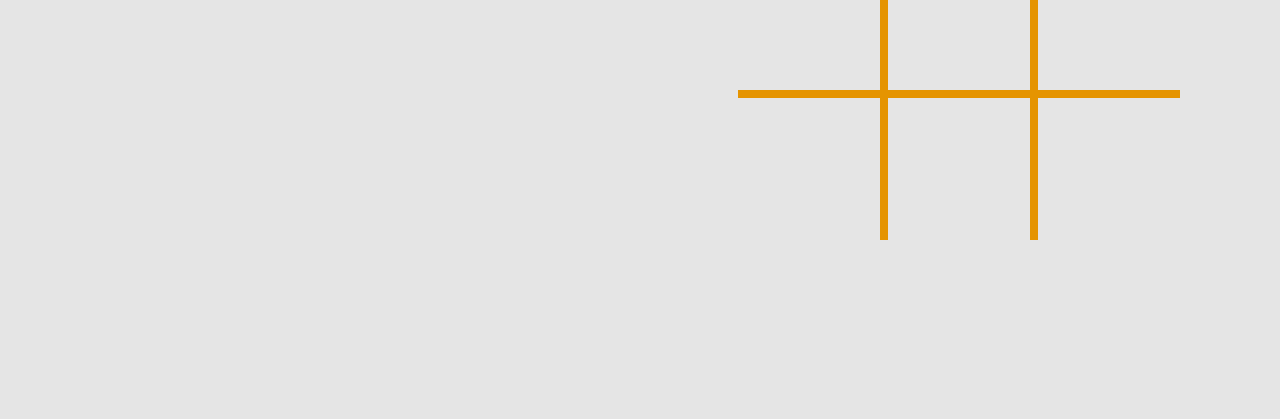
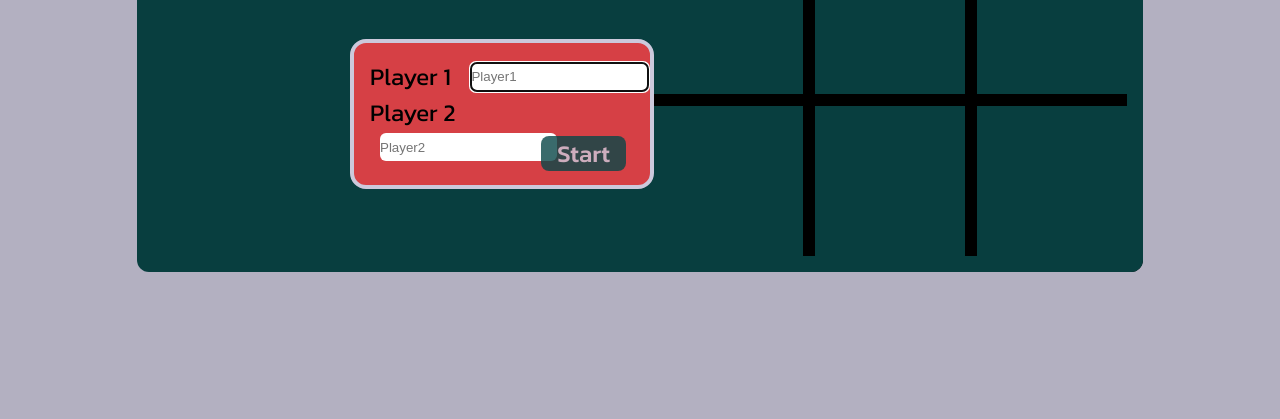
Before and after one commit to Luckychajjer/todo_app, a plain HTML site: page odin/tic-tac-toe/index.html in a window 1280 px wide. Shown: the part 381-800 px from the top of the page. Drawn offline with Linux system fonts and the light colour scheme.

Commit message:
upadted tic-tac-toe

```diff
--- a/odin/tic-tac-toe/index.html
+++ b/odin/tic-tac-toe/index.html
@@ -10,11 +10,14 @@
     <section class="playerInfo">
         <h1>Tic-Tac-Toe</h1>
     </section>
-    <main class="gameboard"></main>
+    <main>
+        <div></div>
+        <div class="gameboard"></div>
+    </main>
     <dialog>
-        <label>Player 1 : <input type="text" id="p1"></label>
-        <label>Player 2 : <input type="text" id="p2"></label>
-        <button class="restart">Restart/Start game</button>
+        <label>Player 1 <input type="text" id="p1" placeholder="Player1"></label>
+        <label>Player 2 <input type="text" id="p2" placeholder="Player2"></label>
+        <button class="restart">Start</button>
     </dialog>
     <script src="script.js"></script>
 </body>
--- a/odin/tic-tac-toe/script.js
+++ b/odin/tic-tac-toe/script.js
@@ -1,4 +1,4 @@
-function board(){
+function board(){ //this handles all board related function
     let gameBoard =[];
     let displayBoard=[];
     let row = 3;
@@ -42,7 +42,7 @@ function cell(){
     return{getValue,setValue};
 }
 
-function person(p1 = "player1",p2="player2"){
+function person(p1 = "Player1",p2="Player2"){ //this handles all players related
     const player1=document.querySelector(".player1")
     const player2 =document.querySelector(".player2")
     let players = [
@@ -50,12 +50,11 @@ function person(p1 = "player1",p2="player2"){
         {name:p2, token:"O",class:player2}
     ];
     let currPlayer = players[0];
-    // currPlayer.class.classList.toggle("currPlayer")
+    currPlayer.class.classList.toggle("currPlayer");
+
     const nextTurn = function(){
         currPlayer = currPlayer.name===players[0].name ? players[1] :players[0];
-        // players[0].class.classList.toggle("currPlayer")
-        // players[1].class.classList.toggle("currPlayer")
-        // // console.log(currPlayer.name);
+        players.forEach(e=>e.class.classList.toggle("currPlayer"));
     }
 
     const getCurrPlayer = function(){
@@ -66,23 +65,27 @@ function person(p1 = "player1",p2="player2"){
 }
 
 
-function gameController(){
+function gameController(){ // this handles all game control
     let startGame;
     let players;
     let ele1 = document.createElement("p");
     let ele2 = document.createElement("p");
-    ele1.classList.add("player1")
-    ele2.classList.add("player2")
+    let result = document.createElement("p");
+    ele1.classList.add("player1");
+    ele2.classList.add("player2");
+    ele1.textContent = "Player1 : X";
+    ele2.textContent = "Player2 : O";
     document.querySelector(".playerInfo").appendChild(ele1);
     document.querySelector(".playerInfo").appendChild(ele2);
-
+    document.querySelector(".playerInfo").appendChild(result);
     const start = function(){
         startGame = board();
-        p1name = p1.value == ""? "player1":p1.value;
-        p2name = p2.value == ""? "player2":p2.value;
+        p1name = p1.value == ""? "Player1":p1.value;
+        p2name = p2.value == ""? "Player2":p2.value;
         players = person(p1name,p2name);
         ele1.textContent = `${p1name} : X `;
         ele2.textContent = `${p2name} : O `;
+        result.textContent="";
     }
 
     const move = function(pos,currDiv){
@@ -90,38 +93,36 @@ function gameController(){
         let x = Math.floor(pos/3);
         let y = pos%3;
         if(currDiv.textContent!=""){
-            // console.log("can't play here");
+            return;
         }
         else{
             currBoard[x][y].setValue(players.getCurrPlayer().token);
             if(players.getCurrPlayer().token == "X"){
-                currDiv.style.color = "red" ;
+                currDiv.style.color = "#E90137" ;
             }
             else{
-                currDiv.style.color = "blue" ;
+                currDiv.style.color = "#076ADC" ;
             }
             currDiv.textContent = players.getCurrPlayer().token;
-            // startGame.printBoard();
             completedGame();
-            players.nextTurn();
         }
     }
 
     const completedGame = function(){
         let [gameComplete,desicion] = checkWin();
-        // console.log(gameComplete,desicion)
         if(gameComplete){
-            console.log(`🎉 Winner ${players.getCurrPlayer().name} 🎉`);
-            console.log("game over");
-
+            resultLine.classList.add("resultline");
+            result.textContent = `🎉 Winner ${players.getCurrPlayer().name} 🎉`;
         }
         else if(desicion){
-            // console.log(`Its a Tie`);
+            result.textContent = `Tie`;
         }
         else{
+            players.nextTurn();
             return;
         }
-        dia.showModal();
+        players.getCurrPlayer().class.classList.toggle("currPlayer");
+        dia.showModal()
     }
 
     const checkWin = function(){
@@ -132,18 +133,22 @@ function gameController(){
         for(let i=0;i<3;i++){
             if((currBoard[i][0]!=0)&&(currBoard[i][0]==currBoard[i][1]) && (currBoard[i][1]==currBoard[i][2])){
                 gameComplete = true;
+                resultLine.style.transform = `translate(0,${87+162*i}px) scale(0.9)`;
                 break;
             }
             if((currBoard[0][i]!=0)&&(currBoard[0][i]==currBoard[1][i]) && (currBoard[1][i]==currBoard[2][i])){
                 gameComplete = true;
+                resultLine.style.transform = `translate(${-162 + 162*i}px,250px) rotate(90deg) scale(0.9)`;
                 break;
             }
         }
         if((currBoard[1][1]!=0)&&(currBoard[0][0]==currBoard[1][1]) && (currBoard[1][1]==currBoard[2][2])){
             gameComplete = true;
+            resultLine.style.transform = "translate(0,250px) rotate(45deg) scale(1.2)";
         }
         if((currBoard[1][1]!=0)&&(currBoard[0][2]==currBoard[1][1]) && (currBoard[1][1]==currBoard[2][0])){
             gameComplete = true;
+            resultLine.style.transform = "translate(0,250px) rotate(-45deg) scale(1.2)";
         }
 
         for(let i =0;i<3;i++){
@@ -161,6 +166,9 @@ function gameController(){
 }
 const game = gameController();
 
+const resultLine = document.querySelector("main div");
+const dia = document.querySelector("dialog");
+dia.showModal();
 const gameboard = document.querySelector(".gameboard");
 for(let i=0;i<9;i++){
     let currDiv = document.createElement("div");
@@ -168,9 +176,8 @@ for(let i=0;i<9;i++){
     gameboard.appendChild(currDiv);
 }
 
-const dia = document.querySelector("dialog");
-dia.showModal();
 document.querySelector(".restart").addEventListener("click",()=>{
     game.start();
+    resultLine.classList.remove("resultline");
     dia.close();
 })
--- a/odin/tic-tac-toe/style.css
+++ b/odin/tic-tac-toe/style.css
@@ -1,44 +1,115 @@
+@import url('https://fonts.googleapis.com/css2?family=Kanit:ital,wght@0,100;0,200;0,300;0,400;0,500;0,600;0,700;0,800;0,900;1,100;1,200;1,300;1,400;1,500;1,600;1,700;1,800;1,900&display=swap');
+
 *{
     margin:0;
     padding: 0;
     box-sizing: border-box;
 }
+:root{
+    --font-color :  #FFFFFF;
+    --center-bg :#094748;
+    --main-bg: #ccc9dc;
+    --result-line:#dd6e42;
+    --curr-bg:#a6e1fa;
+    --black:#000000;
+    --dia-bg:#d64045;
+}
 body{
+    color: var(--font-color);
+    font-family: "Kanit", sans-serif;;
     display: grid;
-    grid-template-columns: 1fr 450px ;
+    grid-template-columns: 500px 506px;
     place-content: center;
     height: 100vh;
-    padding: 6rem;
+    background: var(--main-bg);
+}
+.resultline{
+    border: 8px solid var(--result-line);
+    background-color: var(--result-line);
+    border-radius: 6px;
+    width:506px;
+    position: fixed;
+    transition: border 0.7s cubic-bezier(0.11, 1.32, 0, -0.26),
+    background-color 0.3s cubic-bezier(0.01, 1.16, 1, 0.18);
 }
 .gameboard{
     display: grid;
-    place-content: center;
     grid-template:repeat(3,1fr)/repeat(3,1fr);
-    outline: 4px solid #ffffff;
-    outline-offset: -4px;
+    padding : 1rem;
+    gap: 12px;
+    outline: 16px solid var(--center-bg);
+    outline-offset: -16px;
+    background-color: black;
+    border-radius: 0 12px 12px 0;
 }
 .gameboard div{
-    border: 4px solid orange;
+    background-color: var(--center-bg);
     width :150px;
     height:150px;
     display: grid;
     place-content: center;
-    font-size: 4rem;
+    font-size: 10rem;
 }
-
 .playerInfo{
+    padding : 0.5rem;
     display: flex;
-    justify-content:center;
+    justify-content:flex-start;
     align-items: center;
     flex-flow :column nowrap;
-    gap:30px;
+    gap:8px;
     font-size: 2rem;
+    background-color: var(--center-bg);
+    border-radius: 12px 0 0 12px ;
 }
 .playerInfo p{
-    padding:1rem;
+    align-self: flex-start;
+    padding:0 1.5rem;
     border-radius: 2rem;
+    transition: all 0.3s ease-out ;
 }
 .currPlayer{
-    background-color: brown;
-    color: antiquewhite;
+    background-color:var(--curr-bg);
+    color: var(--black);
 }
+dialog{
+    position: absolute;
+    top:420px;
+    left:350px;
+    width:304px;
+    height: 150px;
+    padding:1rem;
+    font-size: 1.5rem;
+    border-radius: 1rem;
+    border: 4px solid var(--main-bg);
+    background-color: var(--dia-bg);
+}
+dialog::backdrop{
+    background-color: #00000020;
+}
+dialog button{
+    position: absolute;
+    bottom: 14px;
+    right: 24px;
+    font:inherit;
+    padding: 0 1rem;
+    font-weight: 500;
+    background-color:var(--center-bg);
+    color:var(--main-bg);
+    opacity: 0.8;
+    border: none;
+    border-radius: 8px;
+}
+dialog button:hover{
+    opacity: 1;
+}
+input{
+    position: relative;
+    top:-4px;
+    left:15px;
+    height: 1.75rem;
+    border: none;
+    border-radius: 6px;
+}
+#p2{
+    left:10px;
+}
```
